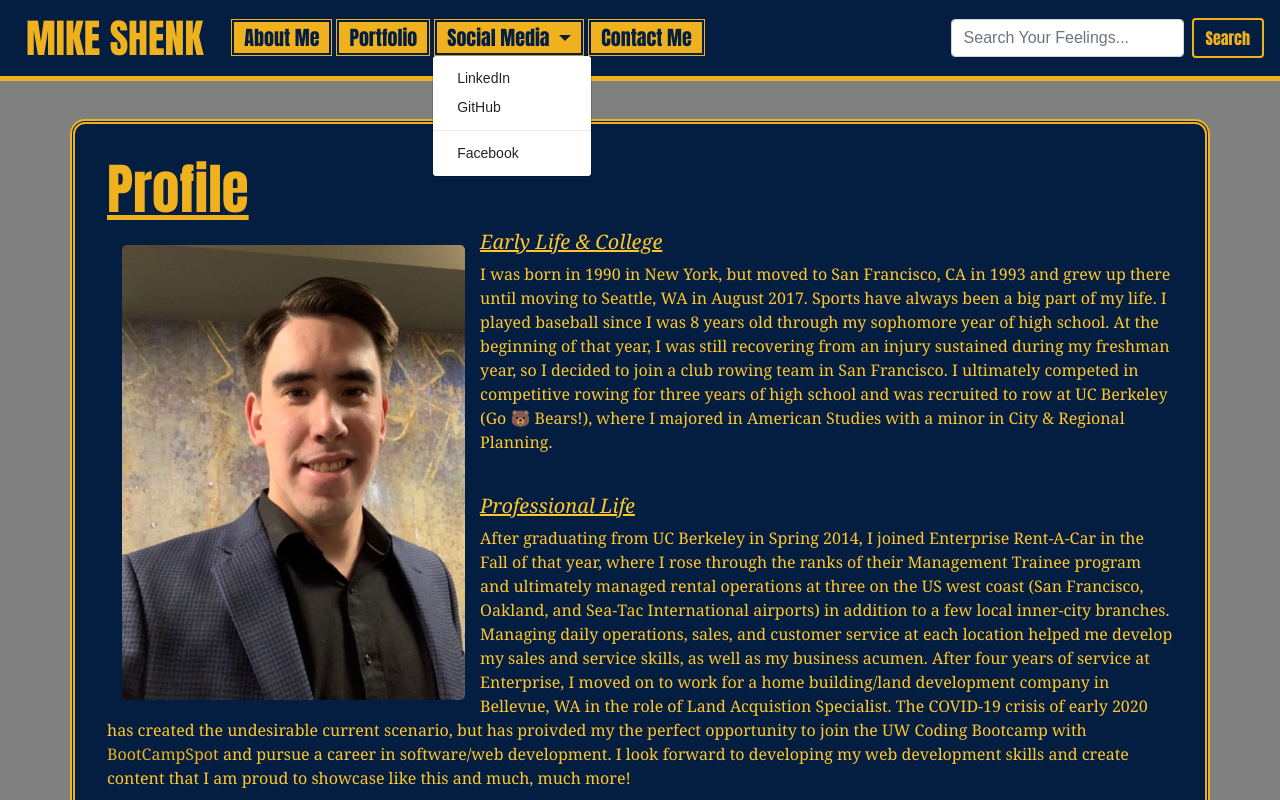
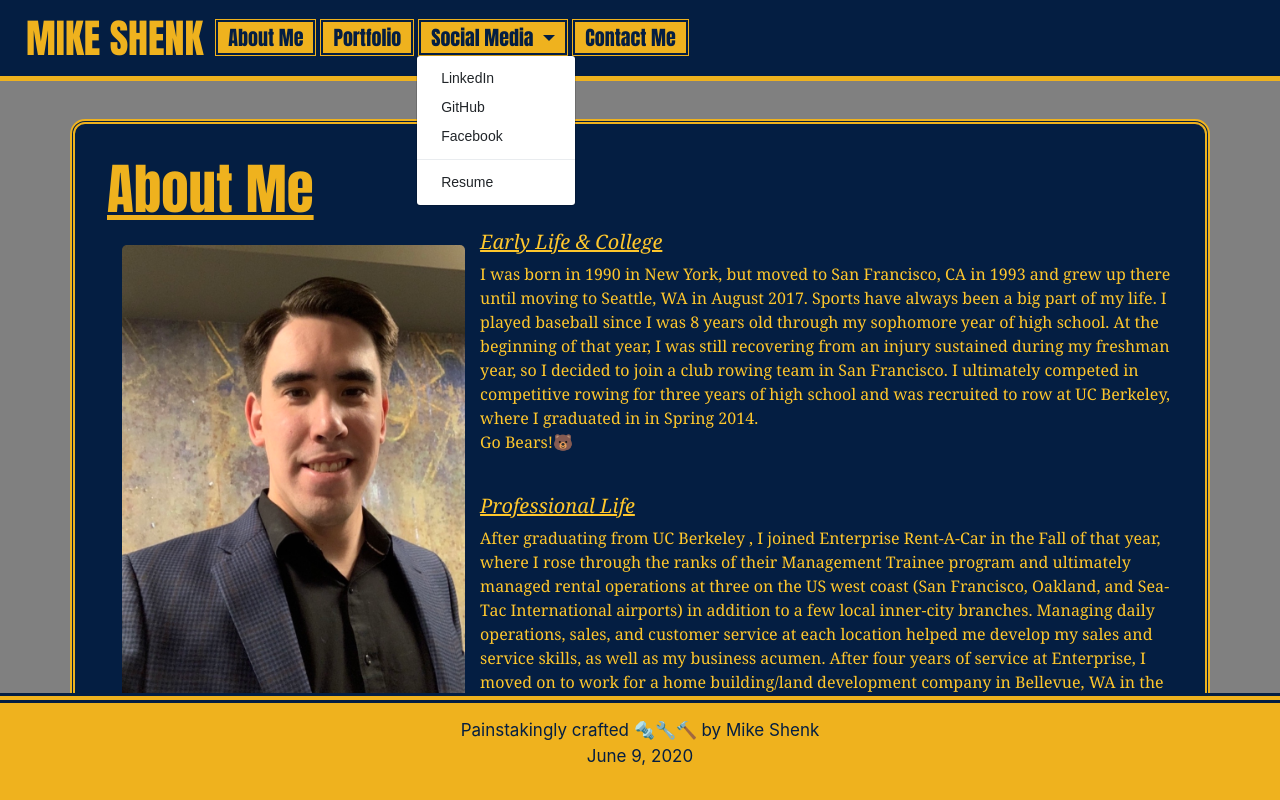
Before and after one commit to mlshenk/professional-portfolio, a plain HTML site: page index.html in a window 1280 px wide. Both pictures are taken after a click on the button "Social Media". Shown: the top 800 px of the page. Drawn offline with nearby package versions, Linux system fonts and the light colour scheme.

Commit message:
added buttons, other bug fixes

```diff
--- a/index.html
+++ b/index.html
@@ -21,9 +21,7 @@
 
     <div class="collapse navbar-collapse" id="navbarSupportedContent">
       <ul class="navbar-nav mr-auto">
-        <li class="nav-item active">
-          <a class="nav-link" href="#"> <span class="sr-only">(current)</span></a>
-        </li>
+
         <li class="nav-item">
           <a class="nav-tab" href="index.html">About Me
           </a>
@@ -40,26 +38,22 @@
           <div class="dropdown-menu" aria-labelledby="navbarDropdown">
             <a class="dropdown-item" href="https://www.linkedin.com/in/michaelshenk415" target="_blank">LinkedIn</a>
             <a class="dropdown-item" href="https://github.com/mlshenk" target="_blank">GitHub</a>
+            <a class="dropdown-item" href="https://www.facebook.com/mike.shenk7" target="_blank">Facebook</a>
             <div class="dropdown-divider"></div>
-            <a class="dropdown-item" href="https://www.facebook.com/mike.shenk7" target="_blank">Facebook</a>
+            <a class="dropdown-item" href="../Career/mike-shenk-resume2020.pdf" target="_blank">Resume</a>
           </div>
         </li>
         <li class="nav-item">
           <a class="nav-tab" href="contact.html" tabindex="-1" aria-disabled="true">Contact Me</a>
         </li>
       </ul>
-      <form class="form-inline my-2 my-lg-0">
-        <input class="form-control mr-sm-2 search-text" type="search" placeholder="Search Your Feelings..."
-          aria-label="Search">
-        <button class="btn my-2 my-sm-0 btn-search" type="submit">Search</button>
-      </form>
     </div>
   </nav>
 
 
   <div class="container-sm body-container">
-    <h1 class="header-font">Profile</h1>
-    <img src="Assets/Images/Headshots/linkedin-headshot.jpg" alt="Professional-headshot" class="float-left" />
+    <h1 class="header-font">About Me</h1>
+    <img src="Assets/Images/Headshots/linkedin-headshot.jpg" alt="Professional-headshot" class="float-left main-image"/>
     <h5 class="bio-body">Early Life & College</h5>
 
     <p class="bio-body">
@@ -67,22 +61,22 @@
       moving to Seattle, WA in August 2017. Sports have always been a big part of my life. I played baseball since I was
       8 years old through my sophomore year of high school. At the beginning of that year, I was still recovering from
       an injury sustained during my freshman year, so I decided to join a club rowing team in San Francisco. I
-      ultimately competed in competitive rowing for three years of high school and was recruited to row at UC Berkeley
-      (Go 🐻 Bears!), where I majored in American Studies with a minor in City & Regional Planning.
+      ultimately competed in competitive rowing for three years of high school and was recruited to row at UC Berkeley, where I graduated in in Spring 2014.
+      <br>Go Bears!🐻
     </p>
     <br>
     <h5 class="bio-body">Professional Life</h5>
     <p class="bio-body">
-      After graduating from UC Berkeley in Spring 2014, I joined Enterprise Rent-A-Car in the Fall of
+      After graduating from UC Berkeley , I joined Enterprise Rent-A-Car in the Fall of
       that year, where I rose through the ranks of their Management Trainee program and ultimately managed rental
       operations at three on the US west coast (San Francisco, Oakland, and Sea-Tac International airports) in addition
       to a few local inner-city branches. Managing daily operations, sales, and customer service at each location helped
       me develop my sales and service skills, as well as my business acumen. After four years of service at Enterprise,
       I moved on to work for a home building/land development company in Bellevue, WA in the role of Land Acquistion
-      Specialist. The COVID-19 crisis of early 2020 has created the undesirable current scenario, but has proivded my
-      the perfect opportunity to join the UW Coding Bootcamp with <a href="https://bootcampspot.com/"
-        target="_blank">BootCampSpot</a> and pursue a career in software/web development. I look forward to developing
-      my web development skills and create content that I am proud to showcase like this and much, much more!
+      Specialist. The COVID-19 crisis of early 2020 has created this undesirable current scenario, but has provided my
+      the perfect opportunity to join the University of Washington Coding Bootcamp with <a href="https://bootcampspot.com/"
+      target="_blank"><u>BootCampSpot</u></a> and pursue a career in software/web development. I look forward to developing
+      my web development skills and create content that I am proud to showcase. Check out some of my creations in my <a href="https://mlshenk.github.io/homework-2/portfolio.html">Portfolio</a> !
     </p>
   </div>
 
--- a/style.css
+++ b/style.css
@@ -67,16 +67,20 @@ p {
   font-size: 17px;
 }
 .footerbar {
-  padding: 30px;
-  font-size: 12px;
-  clear: both;
+  display: flex;
   color: #041E42;
   background-color: #EFB21E;
-  font-family: 'Lucida Sans Unicode', 'Lucida Grande', 'Lucida Sans', Arial, sans-serif;
-  text-align: center;
-  align-items: flex-end;
   border-top: 10px solid #041E42;
   border-top-style: double;
+  max-height: 100%;
+  width: 100%;
+  font-size: 10px;
+  text-align: center;
+  justify-content: center;
+  padding: 15px;
+  position: absolute;
+  bottom: 0;
+  position: fixed;
 }
 h5 {
   font-style: italic;
@@ -121,9 +125,12 @@ img {
 }
 .btn-submit:hover {
   background-color: #EFB21E;;
-  border: 1px solid white;
+  border: 1px solid grey;
   opacity: 1;
 }
 textarea {
   resize: none;
 }
+.presentation {
+  text-align: center;
+}
```
Also changed, not shown: contact.html (+3 -7 lines), portfolio.html (+7 -14 lines).
